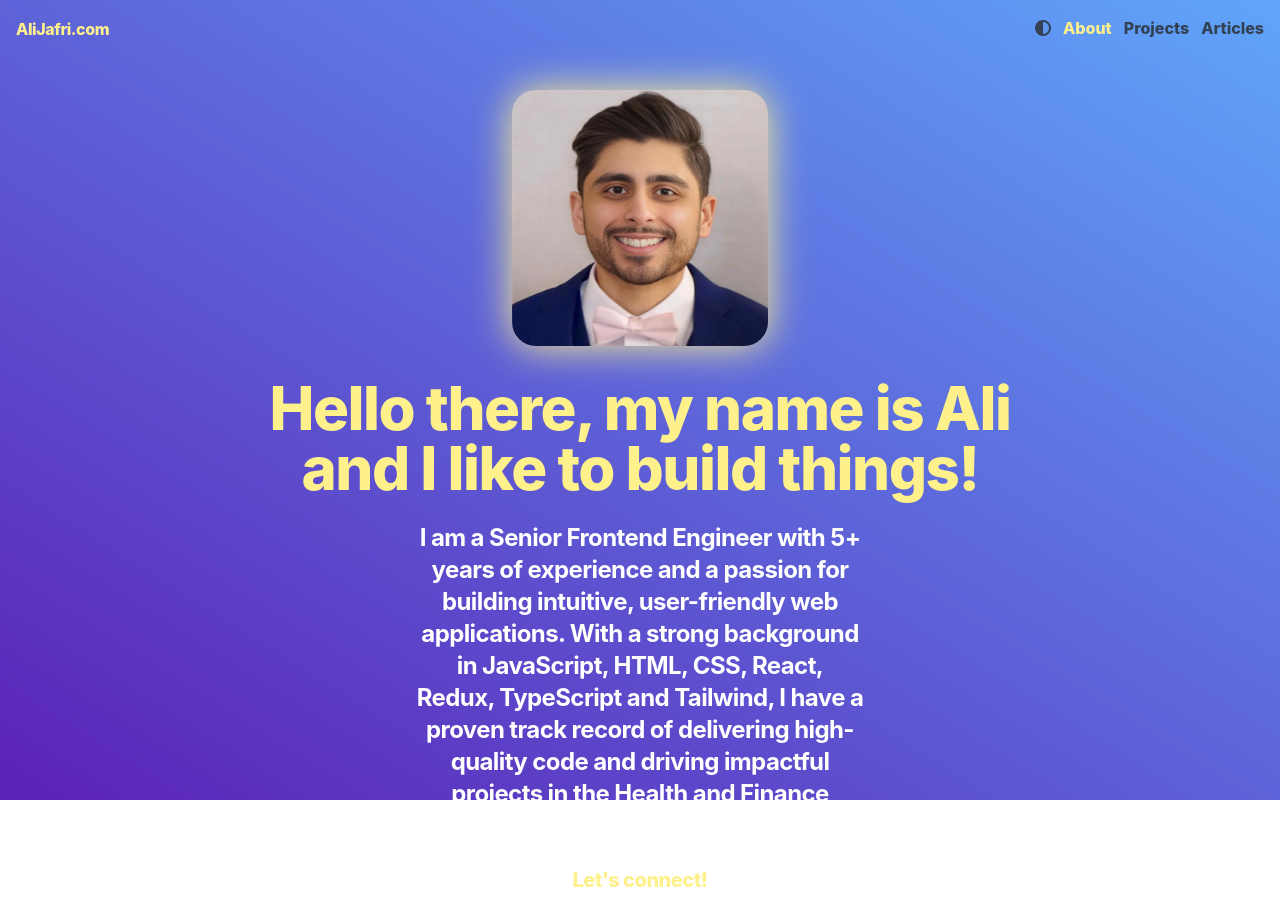
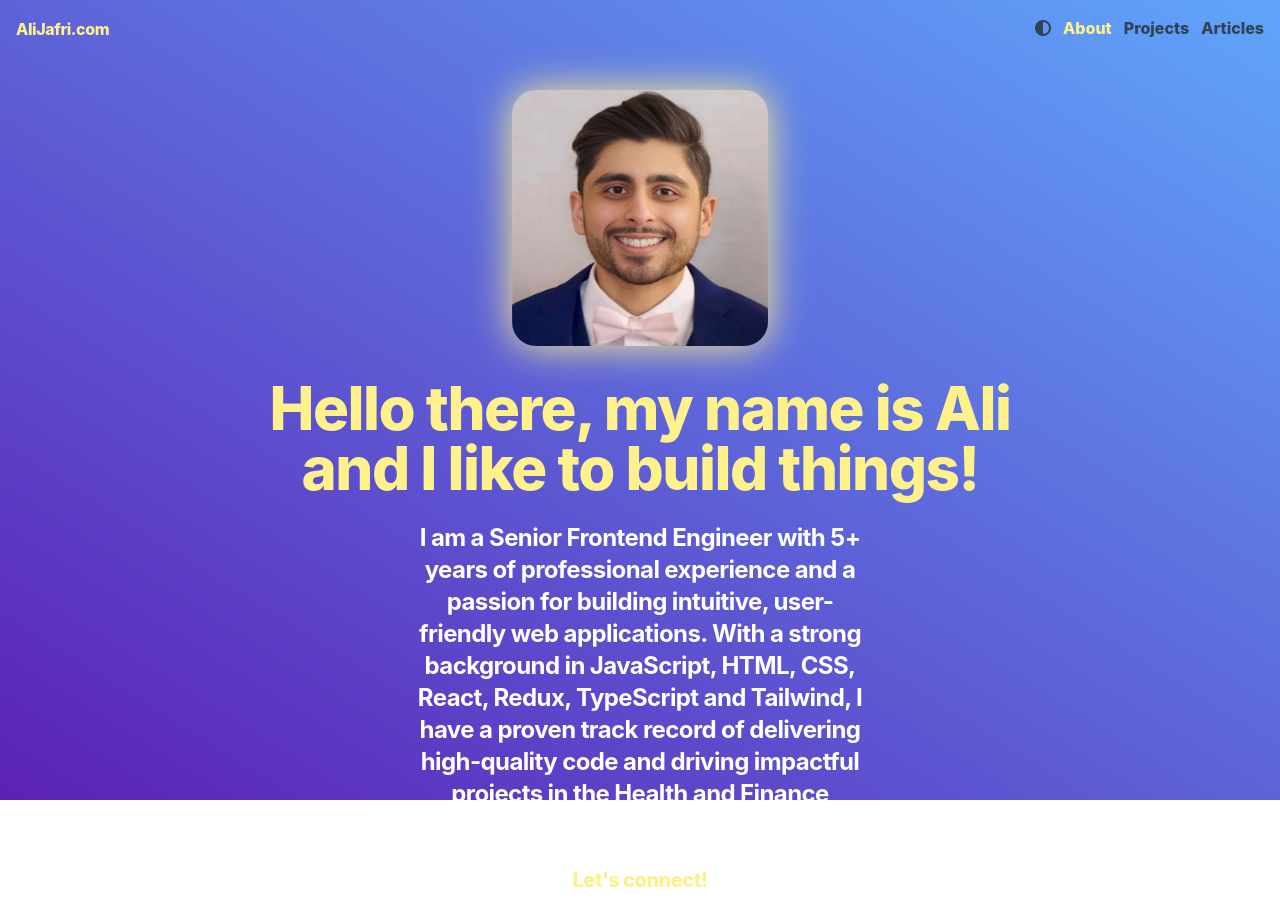
Before and after one commit to aliisjafri/portfolio, a React (Vite) app: page / in a window 1280 px wide. Shown: the top 903 px of the page. Built offline with nearby package versions, Linux system fonts and the light colour scheme.

Commit message:
add professional

```diff
--- a/src/About/index.tsx
+++ b/src/About/index.tsx
@@ -34,11 +34,11 @@ const About = () => (
     <div className="mt-6 flex justify-center">
       <p className="max-w-md font-bold tracking-tight text-white md:text-xl lg:text-2xl">
         I am a Senior Frontend Engineer with {yearsOfExperience} years of
-        experience and a passion for building intuitive, user-friendly web
-        applications. With a strong background in JavaScript, HTML, CSS, React,
-        Redux, TypeScript and Tailwind, I have a proven track record of
-        delivering high-quality code and driving impactful projects in the
-        Health and Finance industries.
+        professional experience and a passion for building intuitive,
+        user-friendly web applications. With a strong background in JavaScript,
+        HTML, CSS, React, Redux, TypeScript and Tailwind, I have a proven track
+        record of delivering high-quality code and driving impactful projects in
+        the Health and Finance industries.
       </p>
     </div>
     <ProfileLinks />
```
